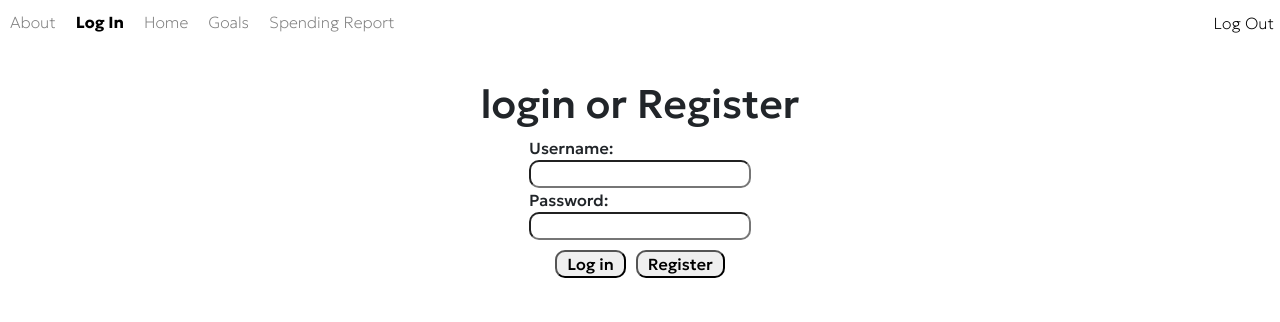
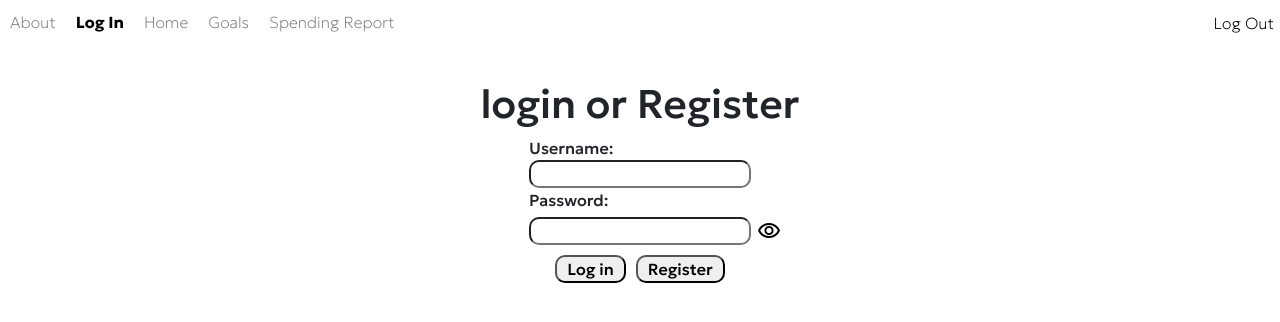
Before and after one commit to rmedge2/Budget-lingo_frontend, a React (Create React App) app: page /login in a window 1280 px wide. Shown: the top 322 px of the page. Built offline with nearby package versions, Linux system fonts and the light colour scheme; no server answers.

Commit message:
added visibility toggle

```diff
--- a/public/index.html
+++ b/public/index.html
@@ -1,6 +1,8 @@
 <!DOCTYPE html>
 <html lang="en">
   <head>
+    <link rel="stylesheet" href="https://fonts.googleapis.com/css2?family=Material+Symbols+Outlined:opsz,wght,FILL,GRAD@20..48,100..700,0..1,-50..200" />
+    <link rel="stylesheet" href="https://fonts.googleapis.com/css2?family=Material+Symbols+Outlined:opsz,wght,FILL,GRAD@20..48,100..700,0..1,-50..200" />
     <link rel="preconnect" href="https://fonts.googleapis.com">
 <link rel="preconnect" href="https://fonts.gstatic.com" crossorigin>
 <link href="https://fonts.googleapis.com/css2?family=Geologica:wght@100;500;700&display=swap" rel="stylesheet">
--- a/src/components/LogInPage.js
+++ b/src/components/LogInPage.js
@@ -6,6 +6,7 @@ const LoginPage = () => {
 
     const [username, setUsername] = useState('')
     const [password, setPassword] = useState('')
+    const [seePw, setVisiblePassword]=useState(['password','visibility'])
 
     const [err, setErr] = useState('')
 
@@ -57,6 +58,12 @@ const LoginPage = () => {
         setUsers(data)
     }
 
+    const toggleVisibility = () => {
+        if (seePw[0] == 'password')
+            return setVisiblePassword(['text','visibility_off'])
+        return setVisiblePassword(['password','visibility'])
+    }
+
     useEffect(() => {
         fetchUsers();
     }, [])
@@ -74,7 +81,12 @@ const LoginPage = () => {
                 <div>
                     Password:
                 </div>
-                <input type="text" onChange={e=>setPassword(e.target.value)}/>
+                <input type={seePw[0]} onChange={e => setPassword(e.target.value)} />
+                <button className='visibility' onClick={() => toggleVisibility()}>
+                <span className="material-symbols-outlined">
+                    {seePw[1]}
+                </span>
+                </button>
             </div>
             <div className="login-register">
                 <button onClick={() => checkCredentials()}>Log in</button>
--- a/src/components/LoginPage.css
+++ b/src/components/LoginPage.css
@@ -16,3 +16,17 @@
     border-radius: 10px;
 
 }
+.password-box{
+    margin-left: 36px;
+}
+
+
+.visibility{
+    background-color: white;
+    border: none;
+    transform: translate(0px, 6px);
+
+}
+.material-symbols-outlined{
+
+}
```
